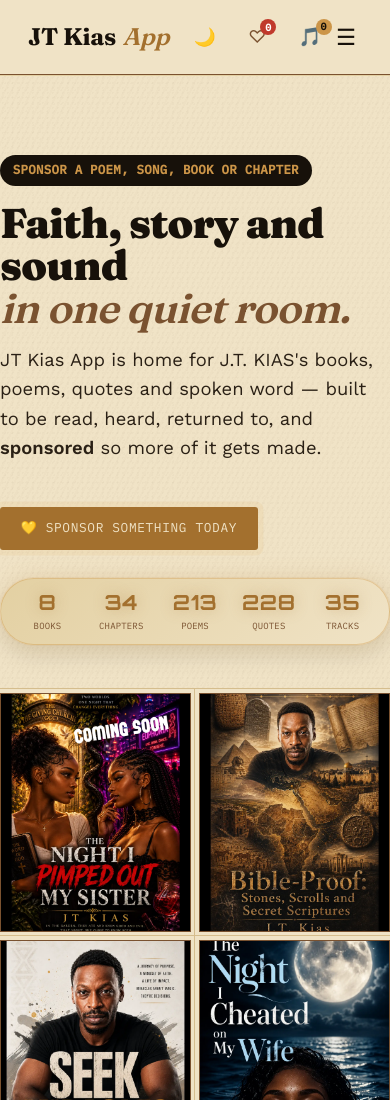
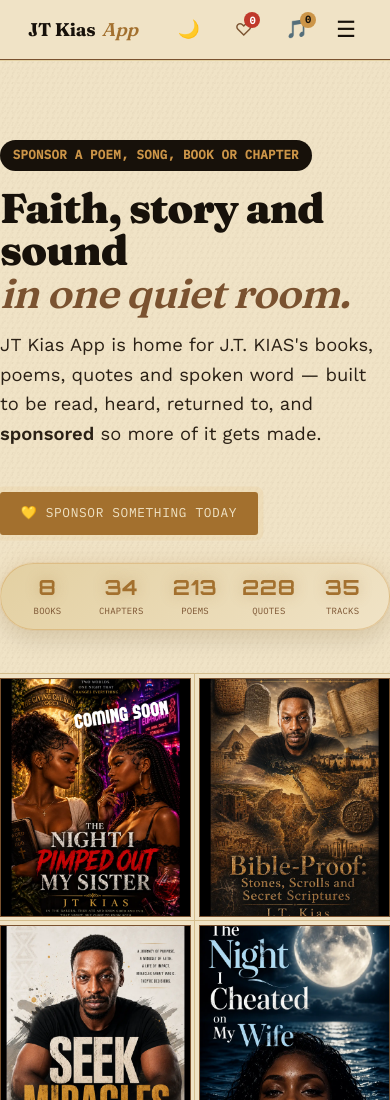
Before and after one commit to jtkias/jtkias, a plain HTML site: page index.html in a window 390 px wide. Shown: the top 1100 px of the page. Drawn offline with nearby package versions, Linux system fonts and the light colour scheme.

Commit message:
Update style.css

```diff
--- a/css/style.css
+++ b/css/style.css
@@ -1,5 +1,5 @@
 /* ==========================================================================
-   JTKiaz App — design tokens
+   JTKiaS App — design tokens
    Papyrus / Burnished Bronze / Ink / Silver — minimal, editorial, unhurried.
    Signature elements: a woven zigzag seam (kente-inspired) used as dividers,
    a hand-drawn "double border" frame used on hero/reader/media blocks, and
@@ -282,6 +282,12 @@ button {
   display: flex;
   align-items: baseline;
   gap: 0.35rem;
+  /* "JT Kias" (unlike the old single-word "JTKiaz") has a space in it,
+     which gives the browser a break point — on narrow phones that let
+     it wrap onto two lines. Keep the wordmark on one line always; the
+     mobile media query below shrinks it to fit instead. */
+  white-space: nowrap;
+  flex-shrink: 0;
 }
 .wordmark .accent { color: var(--gold); font-style: italic; font-weight: 600; }
 
@@ -1575,6 +1581,14 @@ body.has-player .promo-popup { --player-offset: 4.6rem; }
 @media (max-width: 720px) {
   .tabnav { display: none; }
   .hamburger { display: block; }
+  /* Tighten the header row on phones: a smaller wordmark + logo and
+     less margin around the icon buttons, so "JT Kias App" plus the
+     theme/heart/playlist/hamburger icons sit comfortably on one line
+     instead of crowding or wrapping. */
+  .site-header .wrap { padding-top: 0.85rem; padding-bottom: 0.85rem; gap: 0.3rem; }
+  .wordmark { font-size: 1.15rem; gap: 0.3rem; }
+  .jtk-logo-mark { height: 22px; }
+  .theme-toggle, .playlist-btn, .favorites-btn { margin-left: 0.35rem; padding: 0.3rem 0.35rem; }
   .tabnav.open {
     display: flex;
     flex-direction: column;
```
